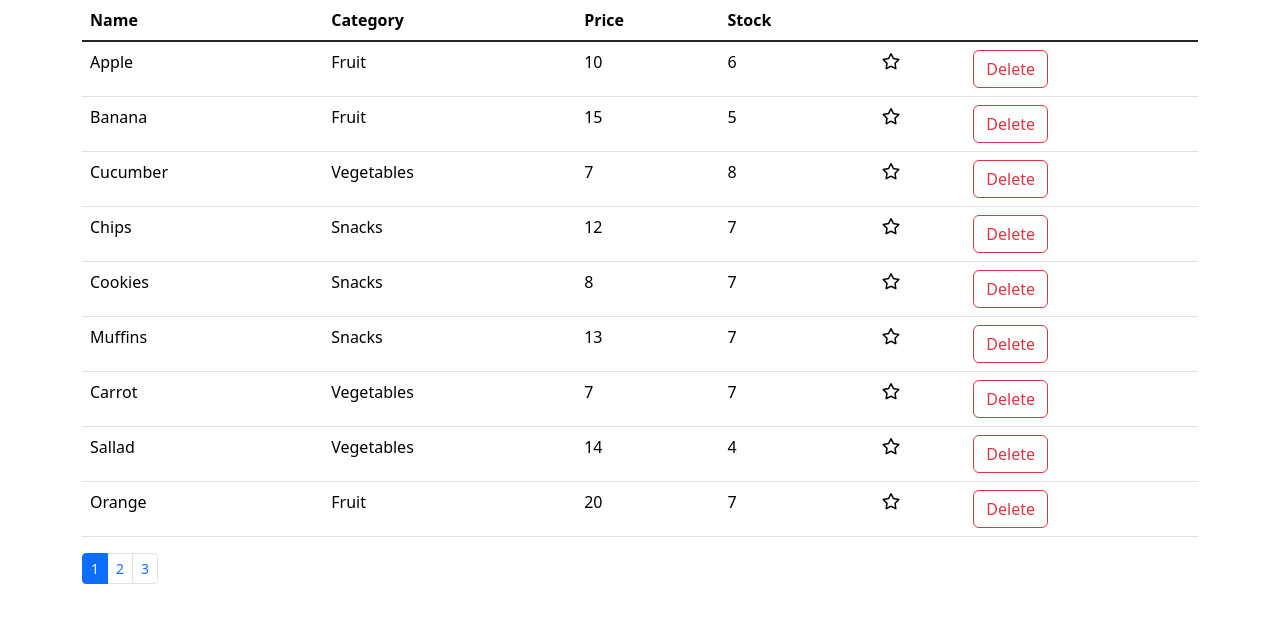
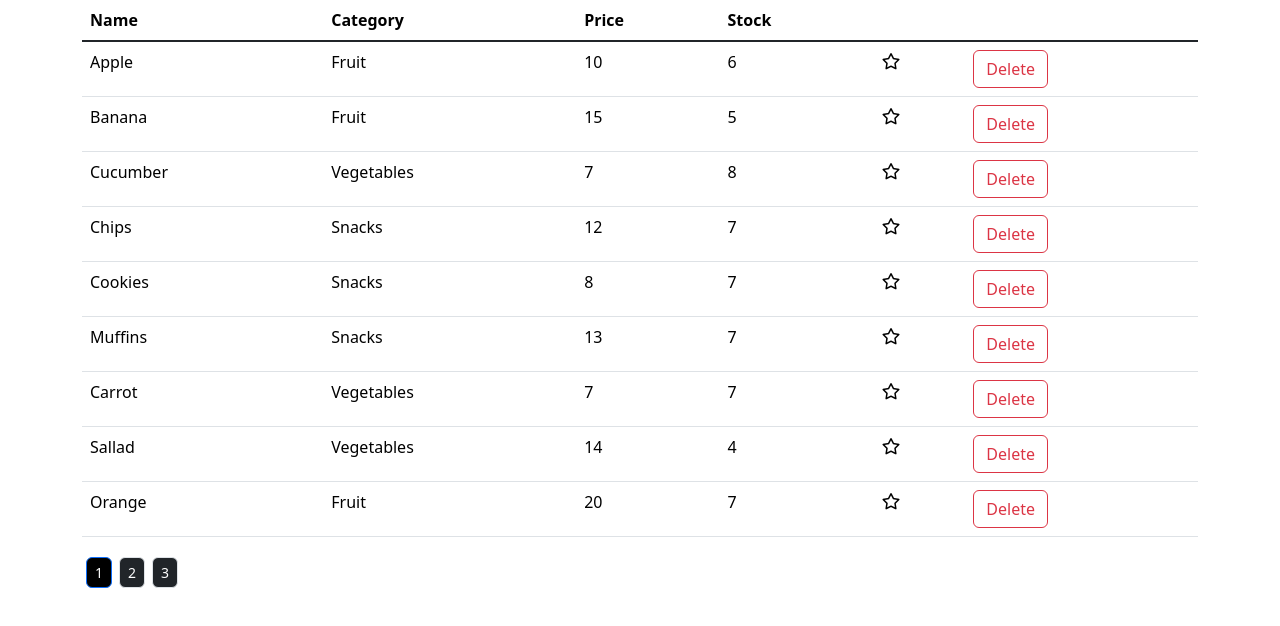
Before and after one commit to Socias93/foods, a React (Vite) app: page / in a window 1280 px wide. Shown: the top 626 px of the page. Built offline with nearby package versions, Linux system fonts and the light colour scheme.

Commit message:
created pagination with functionality but not connected to tablelist

```diff
--- a/src/components/Pagination.tsx
+++ b/src/components/Pagination.tsx
@@ -1,25 +1,39 @@
+import { useState } from "react";
+
 function Pagination() {
+  const [selectedPage, setSelectedPage] = useState(1);
+  const pageSize = 4;
+  const totalCount = 9;
+
+  const pageCount = Math.ceil(totalCount / pageSize);
+
+  let pages = range(1, pageCount);
+
   return (
     <nav aria-label="...">
       <ul className="pagination pagination-sm">
-        <li className="page-item active">
-          <a className="page-link" aria-current="page">
-            1
-          </a>
-        </li>
-        <li className="page-item">
-          <a className="page-link" href="#">
-            2
-          </a>
-        </li>
-        <li className="page-item">
-          <a className="page-link" href="#">
-            3
-          </a>
-        </li>
+        {pages.map((page) => (
+          <li className="page-item m-1">
+            <a
+              onClick={() => setSelectedPage(page)}
+              className={`bg-dark text-white clickable page-link rounded-2 ${
+                page === selectedPage ? "active bg-black" : "bg-grey"
+              }`}
+              aria-current="page">
+              {page}
+            </a>
+          </li>
+        ))}
       </ul>
     </nav>
   );
 }
 
+export function range(startNumber: number, endNumber: number): number[] {
+  let pages: number[] = [];
+
+  for (let count = startNumber; count <= endNumber; count++) pages.push(count);
+  return pages;
+}
+
 export default Pagination;
```
